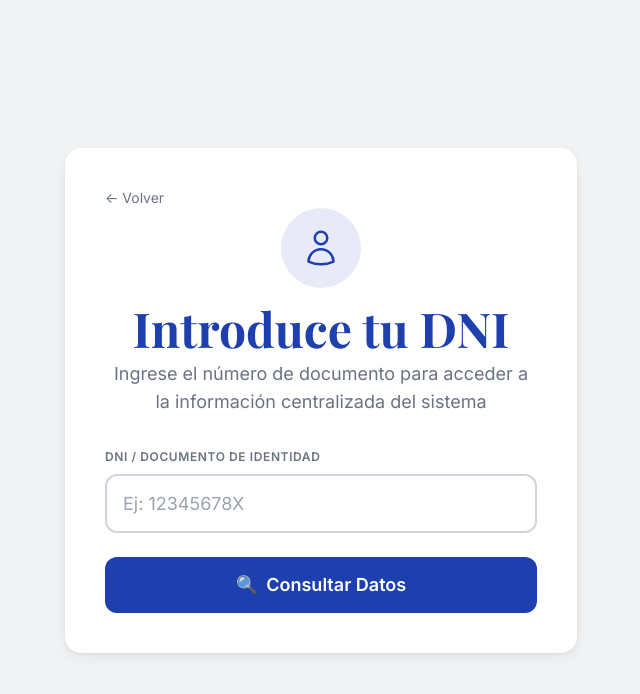
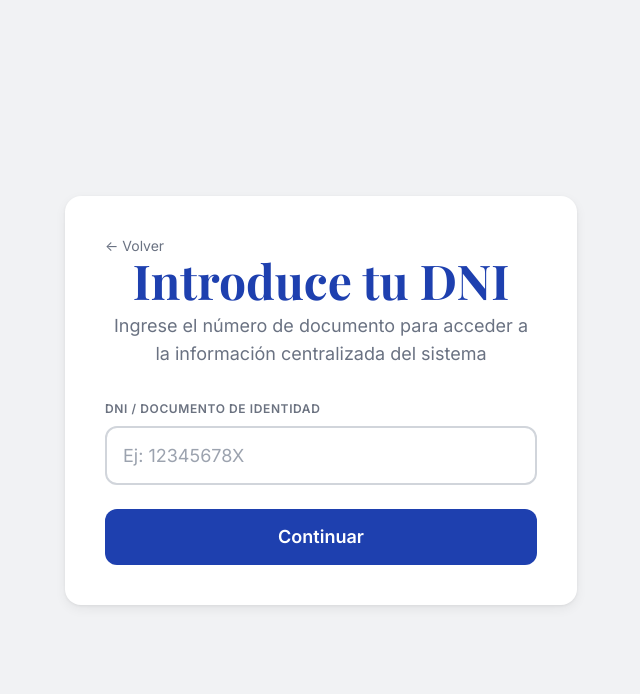
Before and after one commit to cloudindev/visitcontrol, a Next.js app: page /residencialsanesteban/consulta in a window 1280 px wide. Shown: the top 694 px of the page, without its empty margins (319-959 px from the left). Built offline with nearby package versions, Linux system fonts and the light colour scheme.

Commit message:
style: consulta - eliminar icono, botón 'Continuar'

```diff
--- a/src/app/consulta/page.tsx
+++ b/src/app/consulta/page.tsx
@@ -81,24 +81,8 @@ export default function ConsultaPage() {
             {/* Navegación */}
             <BackButton />
 
-            {/* Icono y cabecera */}
+            {/* Cabecera */}
             <div className="text-center mb-8">
-              <div className="w-20 h-20 mx-auto mb-4 rounded-full bg-primary/10 flex items-center justify-center">
-                <svg
-                  className="w-10 h-10 text-primary"
-                  fill="none"
-                  viewBox="0 0 24 24"
-                  stroke="currentColor"
-                  strokeWidth={1.5}
-                  aria-hidden="true"
-                >
-                  <path
-                    strokeLinecap="round"
-                    strokeLinejoin="round"
-                    d="M15.75 6a3.75 3.75 0 11-7.5 0 3.75 3.75 0 017.5 0zM4.501 20.118a7.5 7.5 0 0114.998 0A17.933 17.933 0 0112 21.75c-2.676 0-5.216-.584-7.499-1.632z"
-                  />
-                </svg>
-              </div>
 
               <h1 className="text-5xl font-bold text-primary font-serif mb-2">
                 Introduce tu DNI
@@ -166,8 +150,7 @@ export default function ConsultaPage() {
                   </>
                 ) : (
                   <>
-                    🔍
-                    <span>Consultar Datos</span>
+                    Continuar
                   </>
                 )}
               </button>
```
